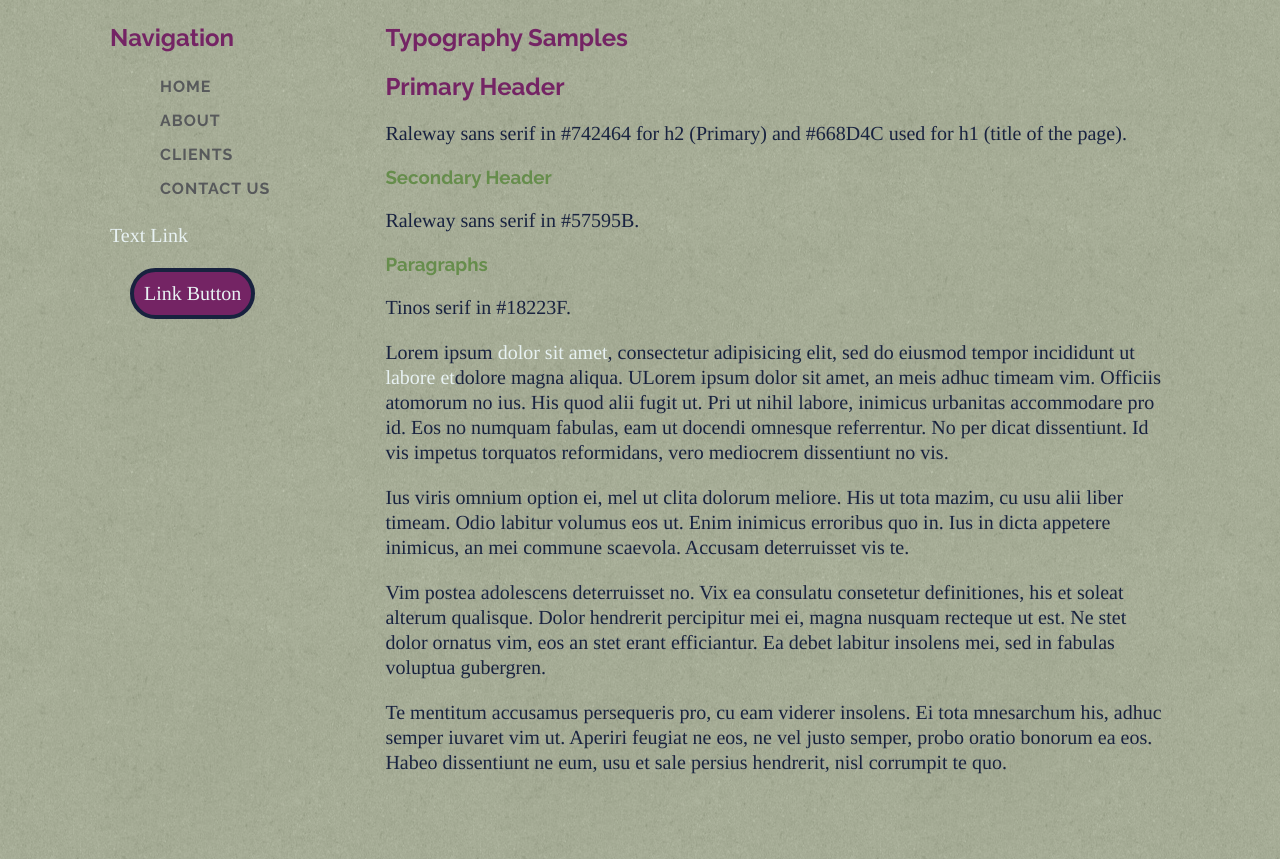
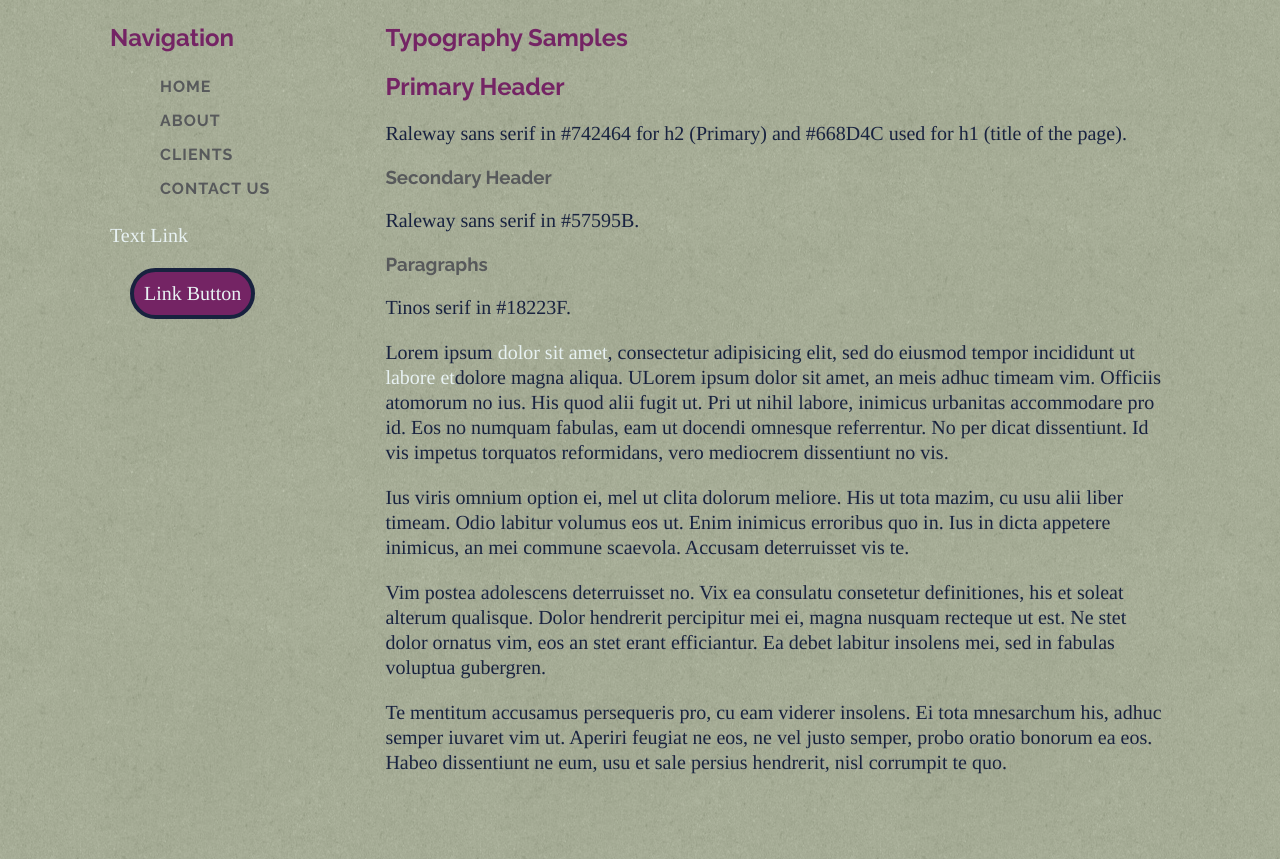
Before and after one commit to CassandraO/p1-persona-style-tile, a plain HTML site: page index.html in a window 1280 px wide. Shown: the part 2764-3623 px from the top of the page. Drawn offline with Linux system fonts and the light colour scheme.

Commit message:
V3
Same as earlier version 3 with one change to secondary header.

```diff
--- a/css/styles.css
+++ b/css/styles.css
@@ -129,7 +129,7 @@ color: #742464;
 }
 
 h3 {
-color: #668D4C;
+color: #57595B;
 }
 
 
```
